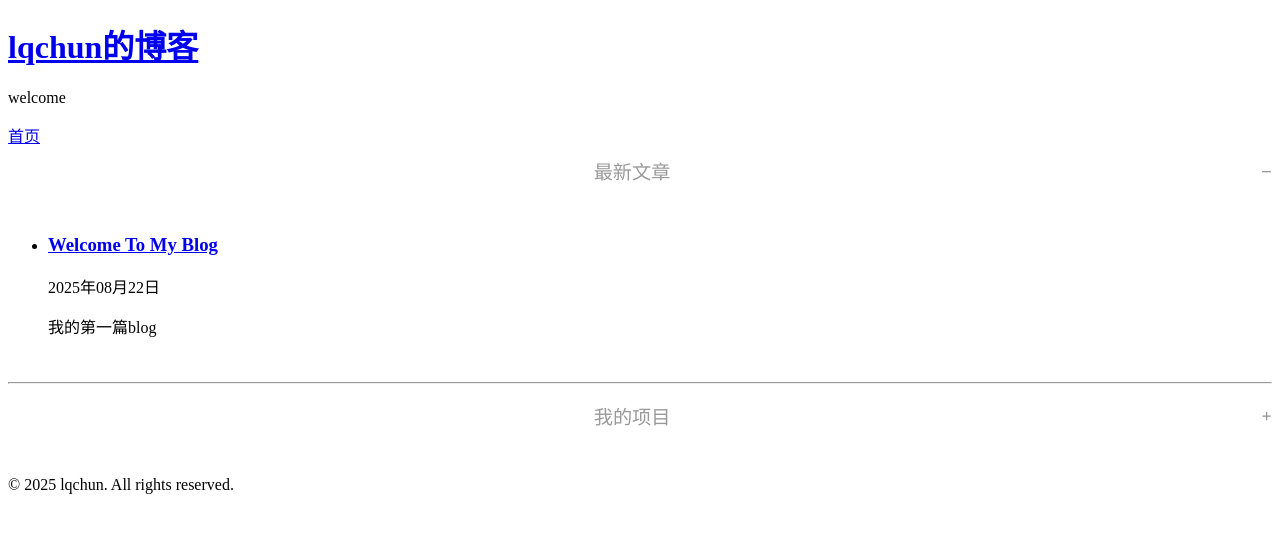
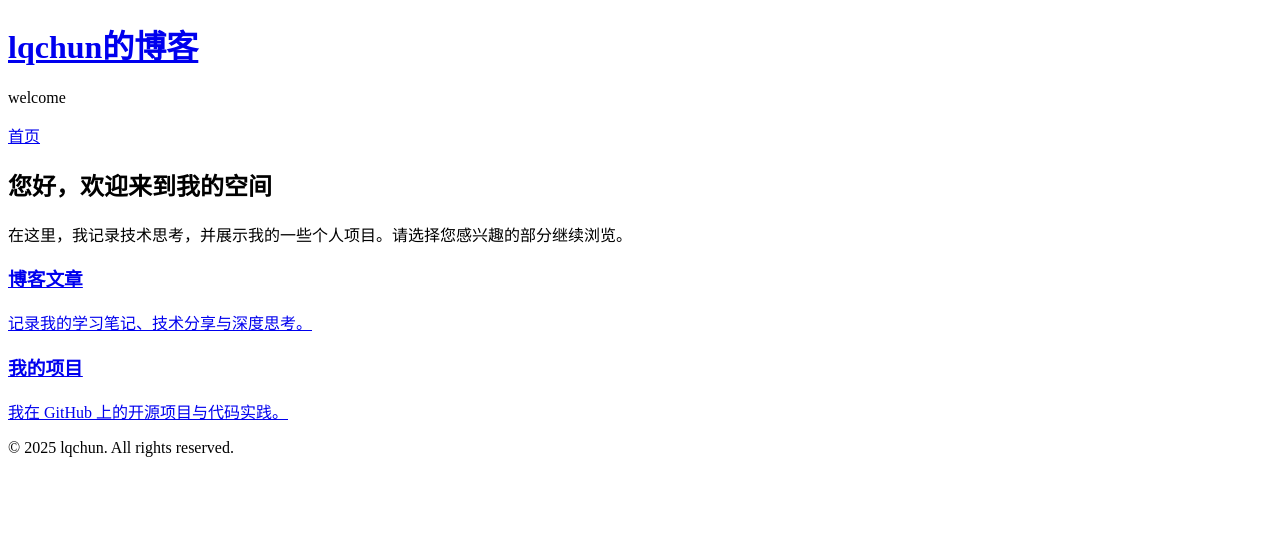
Before and after one commit to Lqchun-28/Lqchun-28.github.io, a Jekyll site: the page built from index.html, in a window 1280 px wide. Shown: the top 533 px of the page. Built offline with Jekyll 4.4.1, drawn with Linux system fonts in a browser that asks for light colours.

Commit message:
Update index.html

```diff
--- a/index.html
+++ b/index.html
@@ -2,48 +2,22 @@
 layout: default
 ---
 
-<div class="home">
+<div class="home-intro">
+  <h2>您好，欢迎来到我的空间</h2>
+  <p>在这里，我记录技术思考，并展示我的一些个人项目。请选择您感兴趣的部分继续浏览。</p>
+</div>
 
-  <button type="button" class="collapsible active">最新文章</button>
-  <div class="content show">
-    <ul class="post-list">
-      {% for post in site.posts %}
-        <li>
-          <article class="post-entry">
-            <h3 class="post-title">
-              <a href="{{ post.url | relative_url }}">{{ post.title }}</a>
-            </h3>
-            <p class="post-meta">{{ post.date | date: "%Y年%m月%d日" }}</p>
-            <p class="post-excerpt">
-              {{ post.excerpt }}
-            </p>
-          </article>
-        </li>
-      {% endfor %}
-    </ul>
-  </div>
-
-  <hr class="section-divider">
-  <button type="button" class="collapsible">我的项目</button>
-  <div class="content">
-    <ul class="project-list">
-      <li class="project-item">
-        <h3 class="project-title">
-          <a href="https://github.com/your-username/your-repo-name-1" target="_blank">WUTA </a>
-        </h3>
-        <p class="project-description">
-          For FSAC.
-        </p>
-      </li>
-      <li class="project-item">
-        <h3 class="project-title">
-          <a href="https://github.com/your-username/your-repo-name-2" target="_blank">项目名称二 (例如：My Personal Website)</a>
-        </h3>
-        <p class="project-description">
-          My Blog.
-        </p>
-      </li>
-    </ul>
-  </div>
-
+<div class="home-navigation">
+  <a href="{{ '/blog.html' | relative_url }}" class="nav-card">
+    <div class="nav-card-content">
+      <h3>博客文章</h3>
+      <p>记录我的学习笔记、技术分享与深度思考。</p>
+    </div>
+  </a>
+  <a href="{{ '/projects.html' | relative_url }}" class="nav-card">
+    <div class="nav-card-content">
+      <h3>我的项目</h3>
+      <p>我在 GitHub 上的开源项目与代码实践。</p>
+    </div>
+  </a>
 </div>
```
